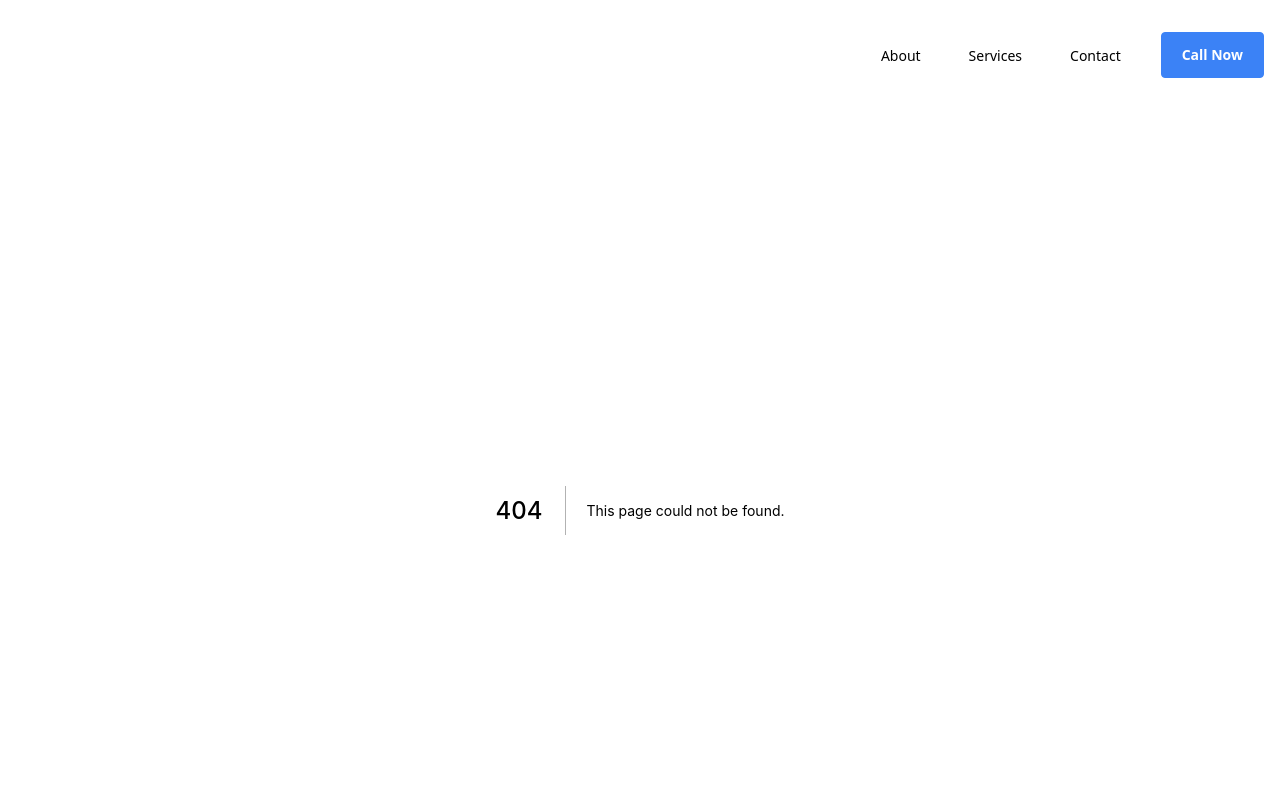
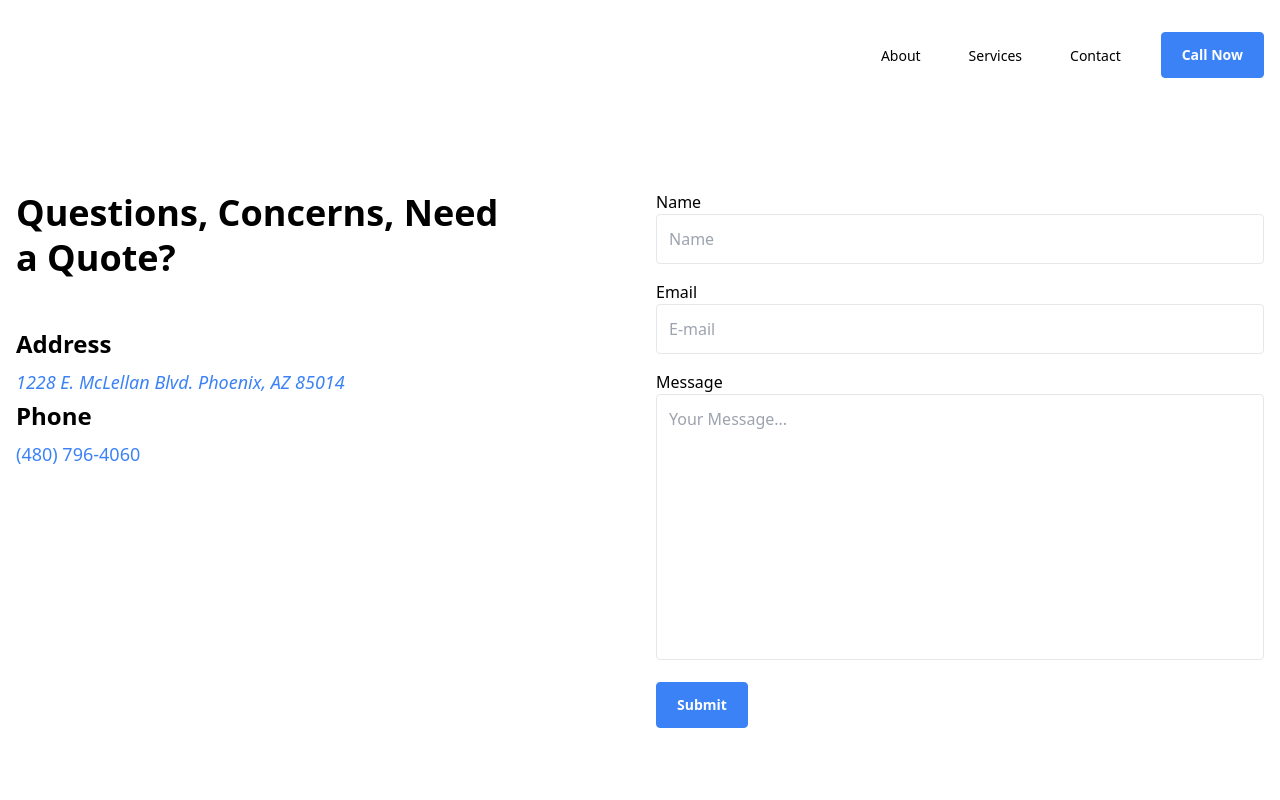
Before and after one commit to idssolutions/asaplumbing, a Next.js app: page /contact in a window 1280 px wide. Before the commit this address had no page. Shown: the top 800 px of the page. Built offline with nearby package versions, Linux system fonts and the light colour scheme.

Commit message:
added contact page
calling current contact component
have not adjusted routing

```diff
--- /dev/null
+++ b/pages/contact.tsx
@@ -0,0 +1,9 @@
+import Contact from "../components/Contact";
+
+export default function contactPage() {
+    return (
+        <>
+        <Contact/>
+        </>
+    )
+}
```
